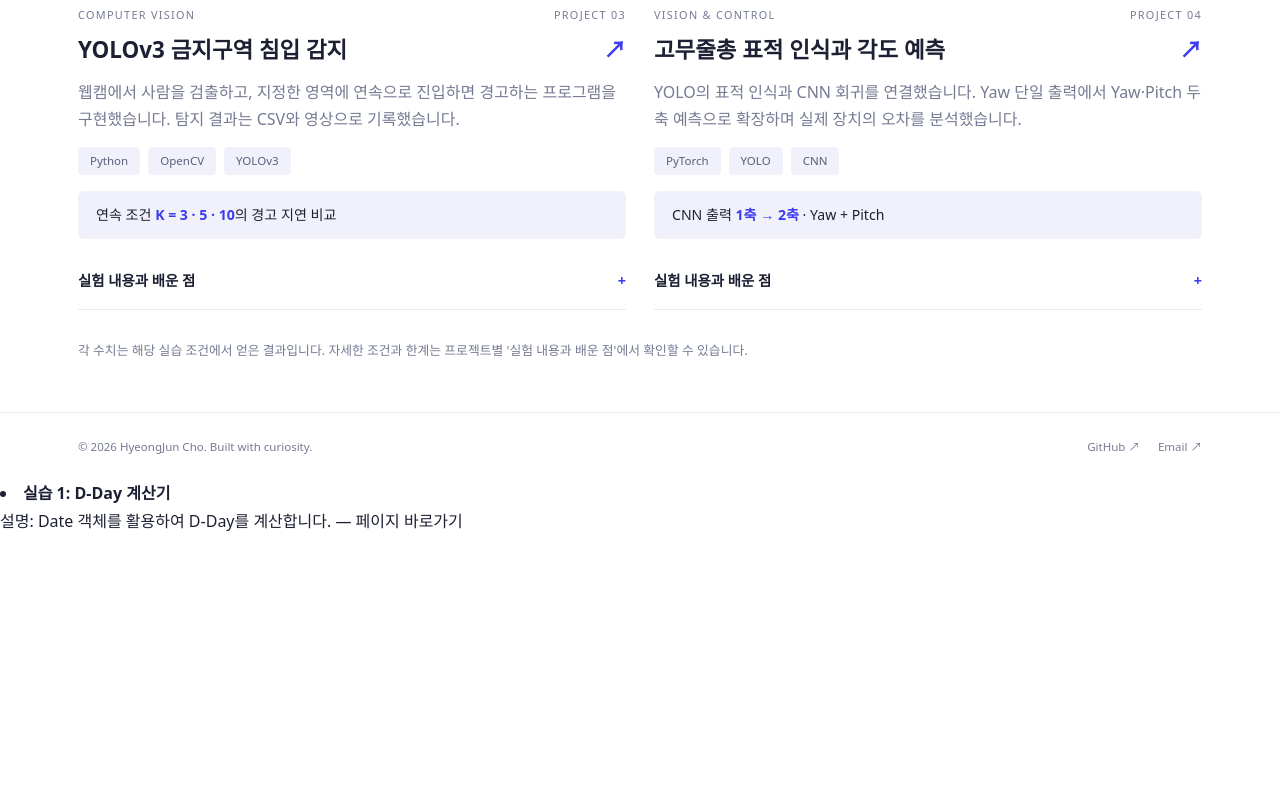
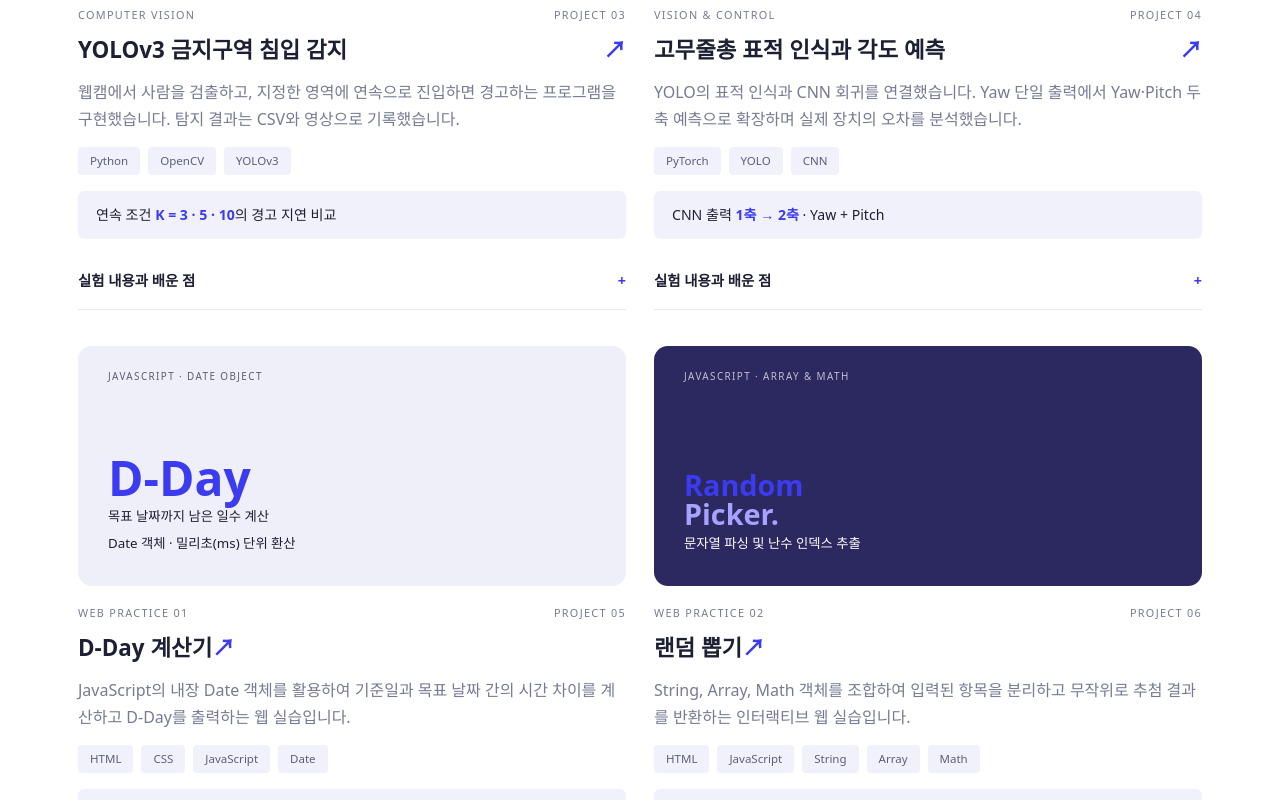
Before and after one commit to Benjamin-jun/internet-class, a plain HTML site: page portfolio.html in a window 1280 px wide. Shown: the part 1270-2070 px from the top of the page. Before the commit the page ends 1805 px from the top, so only its background shows below. Drawn offline with Linux system fonts and the light colour scheme.

Commit message:
Revise project details and add new projects
Updated the project section to include six projects and modified descriptions accordingly.

```diff
--- a/portfolio.html
+++ b/portfolio.html
@@ -18,33 +18,76 @@
 <span class="tagr">INFORMATION CONVERGENCE</span>
 </div></nav>
 <main class="wrap">
-<div class="pagehead"><div><span class="eyebrow dot">Experiments &amp; Projects</span><h1>Selected projects</h1><p>예측에서 인식, 그리고 실제 동작까지.<br>네 가지 프로젝트에서 시도한 방법과 배운 점을 정리했습니다.</p></div><div class="ghost">03</div></div>
-<div class="filters"><button class="on" data-f="all">전체</button><button data-f="data">데이터 분석</button><button data-f="vision">컴퓨터 비전</button><span id="count" style="margin-left:auto;font-size:.8rem;color:var(--mute);align-self:center">4 projects</span></div>
-<div class="cards" style="padding-bottom:30px"><article class="card reveal" data-cat="data">
+<div class="pagehead"><div><span class="eyebrow dot">Experiments &amp; Projects</span><h1>Selected projects</h1><p>예측에서 인식, 그리고 실제 동작과 웹 구현까지.<br>여섯 가지 프로젝트에서 시도한 방법과 배운 점을 정리했습니다.</p></div><div class="ghost">03</div></div>
+<div class="filters">
+  <button class="on" data-f="all">전체</button>
+  <button data-f="data">데이터 분석</button>
+  <button data-f="vision">컴퓨터 비전</button>
+  <button data-f="web">웹 실습</button>
+  <span id="count" style="margin-left:auto;font-size:.8rem;color:var(--mute);align-self:center">6 projects</span>
+</div>
+<div class="cards" style="padding-bottom:30px">
+
+<article class="card reveal" data-cat="data">
 <div class="thumb"><span class="lab">PUBLIC BIKE · MLP REGRESSION</span><div><div class="big">94.9</div><small>테스트 MAE · 대/시간</small><br><small>8,760 observations · 22 input features</small></div><div style="display:flex;gap:18px;align-items:flex-end;margin-left:auto"><div class="col" style="height:110px"><em>115.5</em></div><div class="col" style="height:130px;background:#8a88e8"><em>100.9</em></div><div class="col" style="height:138px;background:var(--ac)"><em>94.9</em></div></div></div>
 <div class="meta"><span>DATA ANALYSIS</span><span>PROJECT 01</span></div>
 <h3>공공자전거 대여량 예측<span>↗</span></h3><p>시간·계절·기상 데이터를 MLP에 입력해 대여량을 예측하고, 과적합 방지와 손실함수에 따른 차이를 비교했습니다.</p><div class="chips"><span>Python</span><span>NumPy</span><span>MLP</span></div><div class="note">기본 MLP 115.5 → Dropout·조기 종료 100.9 → MAE 손실 94.9 (테스트 MAE)</div><details><summary>실험 내용과 배운 점</summary><ul><li>학습 데이터 기준 표준화, 원-핫 인코딩</li><li>MSE · MAE · Huber 비교 후 MAE 손실 선택</li><li>고수요 구간에서 과소예측 경향 확인</li></ul></details>
-</article><article class="card reveal" data-cat="data">
+</article>
+
+<article class="card reveal" data-cat="data">
 <div class="thumb"><span class="lab">INFO IMAGES · CNN CLASSIFICATION</span><div style="width:100%;font-size:.85rem">소수 클래스 재현율 비교<br>Dropout 43.2%<div class="hbar" style="width:43%"></div>+ class_weight 70.1%<div class="hbar" style="width:70%;background:var(--ac)"></div><small>23,129 images</small></div></div>
 <div class="meta"><span>DEEP LEARNING</span><span>PROJECT 02</span></div>
 <h3>CNN 분류와 데이터 불균형 분석<span>↗</span></h3><p>Info_Images 데이터로 CNN 분류 실험을 진행하고, 정확도와 함께 재현율·정밀도를 살펴 데이터 불균형의 영향을 분석했습니다.</p><div class="chips"><span>TensorFlow</span><span>Keras</span><span>CNN</span></div><div class="note">재현율을 향상시키고 오탐 증가를 함께 분석했습니다.</div>
-</article><article class="card reveal" data-cat="vision">
+</article>
+
+<article class="card reveal" data-cat="vision">
 <div class="thumb"><span class="lab">YOLOv3 · INTRUSION DETECTION</span><div><div class="big" style="font-size:1.8rem">Observe. Detect.<br><span style="color:var(--ink)">Then, act.</span></div><small>연속 침입 조건으로 경고 시점 제어</small><br><b>K=3 1.98s · K=5 3.92s · K=10 8.86s</b></div></div>
 <div class="meta"><span>COMPUTER VISION</span><span>PROJECT 03</span></div>
 <h3>YOLOv3 금지구역 침입 감지<span>↗</span></h3><p>웹캠에서 사람을 검출하고, 지정한 영역에 연속으로 진입하면 경고하는 프로그램을 구현했습니다. 탐지 결과는 CSV와 영상으로 기록했습니다.</p><div class="chips"><span>Python</span><span>OpenCV</span><span>YOLOv3</span></div><div class="note">연속 조건 <b>K = 3 · 5 · 10</b>의 경고 지연 비교</div><details><summary>실험 내용과 배운 점</summary><ul><li>실제 추론 속도 약 1 FPS, 경고 반응 속도의 한계 확인</li><li>K가 클수록 짧은 오검출을 거르지만 경고는 늦어짐</li><li>촬영 1회로 현장 성능을 일반화할 수 없음</li></ul></details>
-</article><article class="card reveal" data-cat="vision">
+</article>
+
+<article class="card reveal" data-cat="vision">
 <div class="thumb dark"><span class="lab">VISION TO ACTION · YAW + PITCH</span><div style="margin-left:auto;border:1px solid #5b57a8;border-radius:12px;padding:20px 26px"><small>CNN REGRESSION</small><div style="font-size:1.8rem;font-weight:800">2 outputs</div><small>Yaw + Pitch</small></div></div>
-<div class="meta"><span>VISION & CONTROL</span><span>PROJECT 04</span></div>
+<div class="meta"><span>VISION &amp; CONTROL</span><span>PROJECT 04</span></div>
 <h3>고무줄총 표적 인식과 각도 예측<span>↗</span></h3><p>YOLO의 표적 인식과 CNN 회귀를 연결했습니다. Yaw 단일 출력에서 Yaw·Pitch 두 축 예측으로 확장하며 실제 장치의 오차를 분석했습니다.</p><div class="chips"><span>PyTorch</span><span>YOLO</span><span>CNN</span></div><div class="note">CNN 출력 <b>1축 → 2축</b> · Yaw + Pitch</div><details><summary>실험 내용과 배운 점</summary><ul><li>최종 장치 명중률 50%는 실험자 보고값이며 총 시도 수는 기록되지 않음</li></ul></details>
-</article></div>
+</article>
+
+<article class="card reveal" data-cat="web">
+<div class="thumb">
+  <span class="lab">JAVASCRIPT · DATE OBJECT</span>
+  <div>
+    <div class="big">D-Day</div>
+    <small>목표 날짜까지 남은 일수 계산</small><br>
+    <small>Date 객체 · 밀리초(ms) 단위 환산</small>
+  </div>
+</div>
+<div class="meta"><span>WEB PRACTICE 01</span><span>PROJECT 05</span></div>
+<h3><a href="dday.html" style="text-decoration:none;color:inherit">D-Day 계산기<span>↗</span></a></h3>
+<p>JavaScript의 내장 Date 객체를 활용하여 기준일과 목표 날짜 간의 시간 차이를 계산하고 D-Day를 출력하는 웹 실습입니다.</p>
+<div class="chips"><span>HTML</span><span>CSS</span><span>JavaScript</span><span>Date</span></div>
+<div class="note"><a href="dday.html" style="color:var(--ac);font-weight:600;text-decoration:none">페이지 바로가기 →</a></div>
+</article>
+
+<article class="card reveal" data-cat="web">
+<div class="thumb dark">
+  <span class="lab">JAVASCRIPT · ARRAY &amp; MATH</span>
+  <div>
+    <div class="big" style="font-size:1.8rem">Random<br><span style="color:#a5a3ff">Picker.</span></div>
+    <small>문자열 파싱 및 난수 인덱스 추출</small>
+  </div>
+</div>
+<div class="meta"><span>WEB PRACTICE 02</span><span>PROJECT 06</span></div>
+<h3><a href="random.html" style="text-decoration:none;color:inherit">랜덤 뽑기<span>↗</span></a></h3>
+<p>String, Array, Math 객체를 조합하여 입력된 항목을 분리하고 무작위로 추첨 결과를 반환하는 인터랙티브 웹 실습입니다.</p>
+<div class="chips"><span>HTML</span><span>JavaScript</span><span>String</span><span>Array</span><span>Math</span></div>
+<div class="note"><a href="random.html" style="color:var(--ac);font-weight:600;text-decoration:none">페이지 바로가기 →</a></div>
+</article>
+
+</div>
 <p style="font-size:.8rem;color:var(--mute);padding-bottom:50px">각 수치는 해당 실습 조건에서 얻은 결과입니다. 자세한 조건과 한계는 프로젝트별 '실험 내용과 배운 점'에서 확인할 수 있습니다.</p>
 </main>
 <footer><div class="wrap"><span>&copy; <span id="year"></span> HyeongJun Cho. Built with curiosity.</span><span><a href="https://github.com/Benjamin-jun" target="_blank" rel="noopener">GitHub ↗</a><a href="mailto:qkqh0430@gmail.com">Email ↗</a></span></div></footer>
 <script src="script.js"></script>
-  <li>
-<strong>실습 1: D-Day 계산기</strong><br>
-설명: Date 객체를 활용하여 D-Day를 계산합니다.
-— <a href="dday.html">페이지 바로가기</a>
-</li>
+
 </body>
 </html>
```
